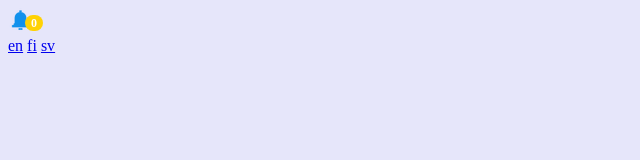
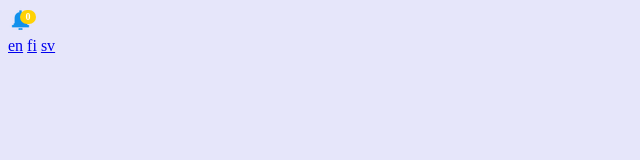
Before and after one commit to UniversityofHelsinki/mece-client, a website: page index.html in a window 1280 px wide. Shown: the full height of the page, 0-640 px from the left. Drawn offline with nearby package versions, Linux system fonts and the light colour scheme.

Commit message:
mece-badge scss and css modifications

```diff
--- a/sass/_badge-icon.scss
+++ b/sass/_badge-icon.scss
@@ -1,18 +1,18 @@
 
 /* the notification counter element */
 .mece-badge {
-    min-width: 10px;
+    min-width: 8px;
     padding: 2px 4px;
-    font-size: 12px;
+    font-size: 10px;
     font-weight: 700;
     line-height: 1;
-    color: $white;
+    color: #FFF;
     text-align: center;
     white-space: nowrap;
     vertical-align: middle;
     background-color: $badge-yellow;
-    border-radius: 10px;
-    left:25px;
-    top:15px;
+    border-radius: 8px;
+    left: 20px;
+    top: 10px;
     position: absolute;
 }
```
Also changed, not shown: dist/css/widget.css.
